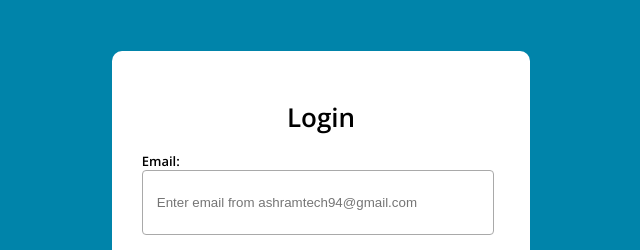
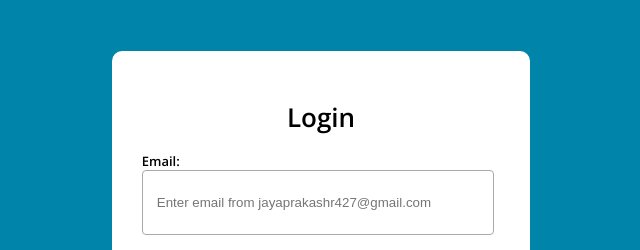
Before and after one commit to jayaprakash73/crackers_ones, a plain HTML site: page index.html in a window 1280 px wide. Shown: the top 250 px of the page, 319-959 px from the left. Drawn offline with nearby package versions, Linux system fonts and the light colour scheme.

Commit message:
sec braanch changes

```diff
--- a/index.html
+++ b/index.html
@@ -28,7 +28,7 @@
 
             <form>
                 <label for="email">Email:</label><br>
-                <input type="text" class="email" name="email" placeholder="Enter email from ashramtech94@gmail.com"><br><br>
+                <input type="text" class="email" name="email" placeholder="Enter email from jayaprakashr427@gmail.com"><br><br>
                 <label for="password">Password:</label><br>
                 <input type="password" class="email" name="password" placeholder="Enter password"><br><br>
                 <input type="checkbox" checked="checked">Show Password</button> <br><br>
```
